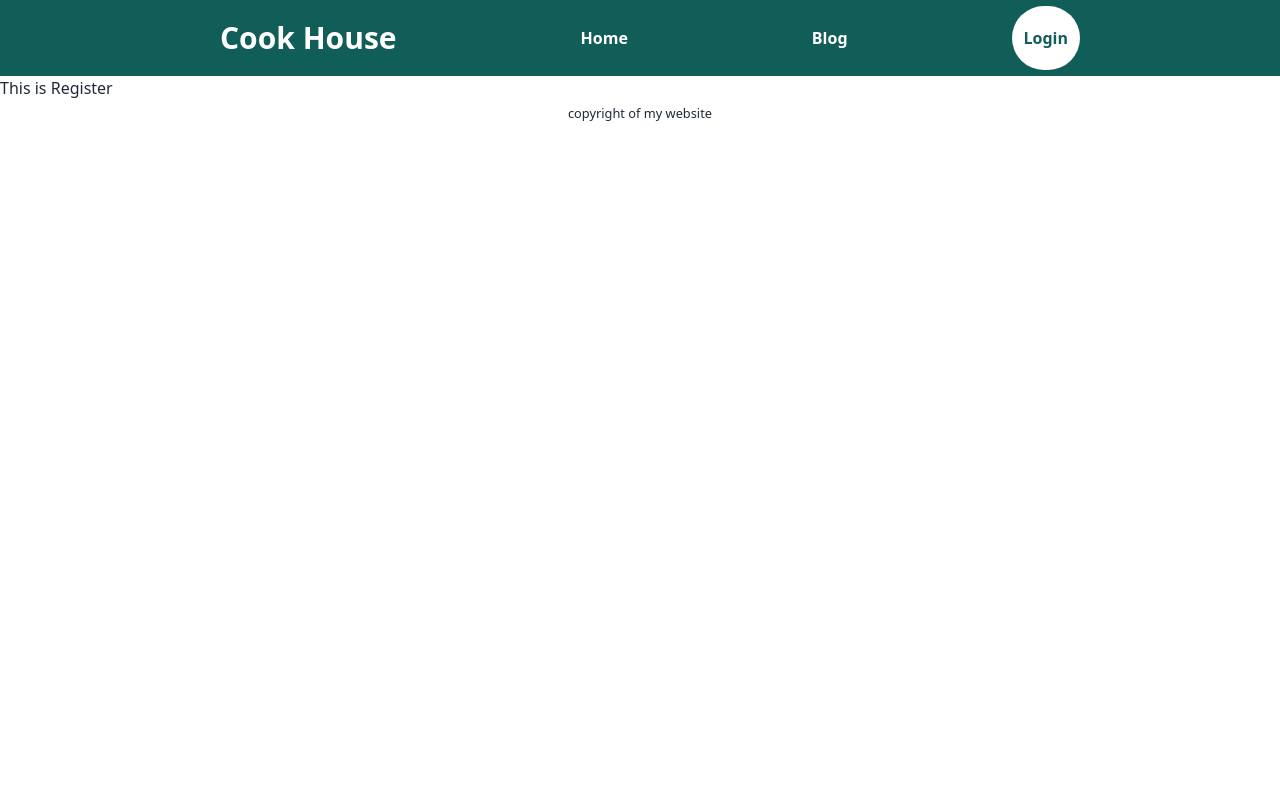
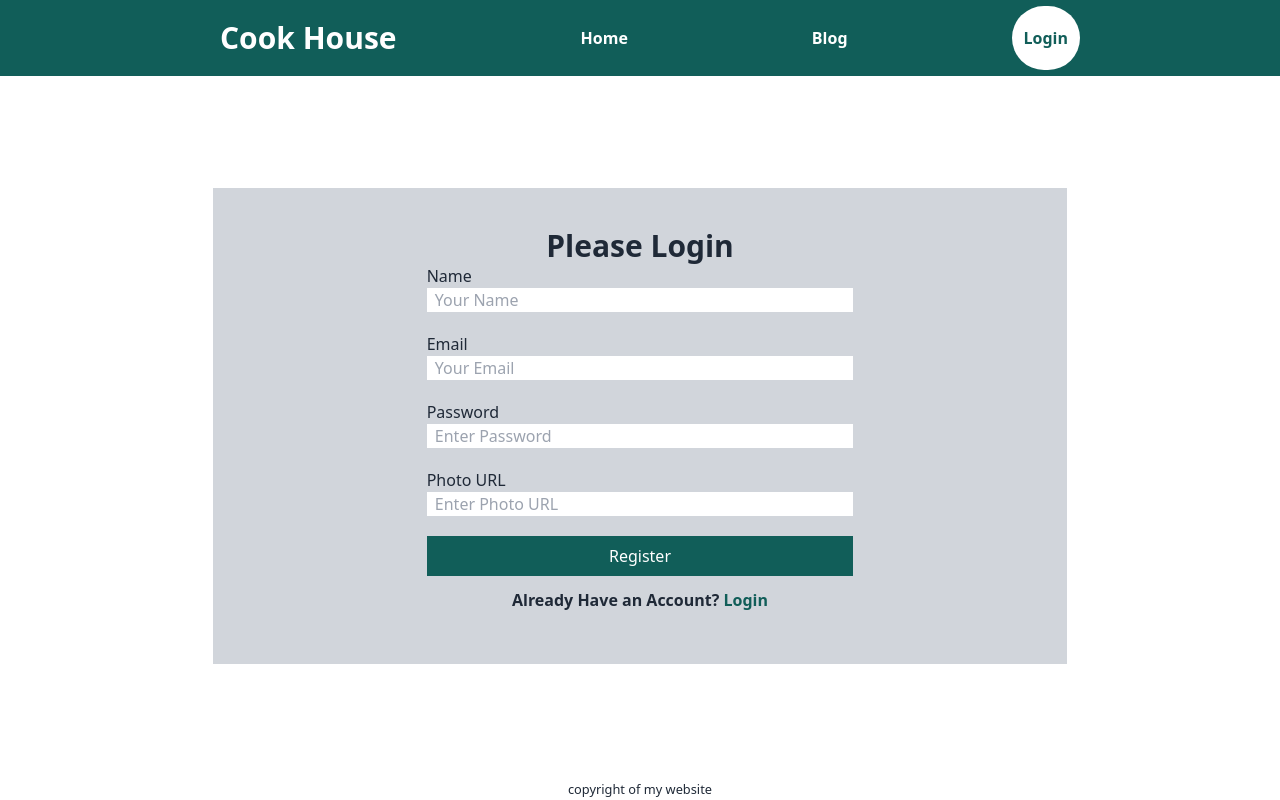
Before and after one commit to Asma505/chef-recipe-hunter-client-side, a React (Vite) app: page /register in a window 1280 px wide. Built offline with nearby package versions, Linux system fonts and the light colour scheme.

Commit message:
code for register page added

```diff
--- a/src/pages/Login/Login.jsx
+++ b/src/pages/Login/Login.jsx
@@ -13,17 +13,17 @@ const Login = () => {
         console.log(email, password);
     }
     return (
-        <div className='w-2/3 mx-auto my-52 bg-gray-300 py-10'>
+        <div className='w-2/3 mx-auto my-28 bg-gray-300 py-10'>
             <h3 className='text-center text-3xl font-bold'>Please Login</h3>
 
             <form onSubmit={handleLogin}>
-                <div className='text-center'>
+                <div className='text-left w-1/2 mx-auto'>
                     <label>Email</label>
-                    <input className='block w-1/2 mx-auto mb-5' type="email" name="email" id="" placeholder=' Your Email' required />
+                    <input className='block w-full mx-auto mb-5 pl-1' type="email" name="email" id="" placeholder=' Your Email' required />
 
 
                     <label>Password</label>
-                    <input className='block w-1/2 mx-auto mb-5' type="password" name="password" id="" placeholder=' Enter Password' required />
+                    <input className='block w-full mx-auto mb-5 pl-1' type="password" name="password" id="" placeholder=' Enter Password' required />
                 </div>
 
                 <div className='text-center'>
--- a/src/pages/Register/Register.jsx
+++ b/src/pages/Register/Register.jsx
@@ -1,9 +1,58 @@
-import React from 'react';
+import React, { useState } from 'react';
+import { Link } from 'react-router-dom';
 
 const Register = () => {
+
+    const [error, setError] = useState('');
+
+    const handleRegister = event =>{
+        event.preventDefault();
+
+        const form = event.target;
+        const name = form.name.value;
+        const email = form.email.value;
+        const password = form.password.value;
+        const photo = form.photo.value;
+        const submit = form.submit.value;
+        form.reset('');
+        console.log(name, email, password, photo);
+
+        setError('');
+
+        if(password.length < 6){
+            setError('The password is less than 6 characters');
+            return;
+        }
+    }
+
     return (
-        <div>
-            <h3>This is Register</h3>
+        <div className='w-2/3 mx-auto my-28 bg-gray-300 py-10'>
+            <h3 className='text-center text-3xl font-bold'>Please Login</h3>
+
+            <form onSubmit={handleRegister}>
+                <div className='text-left w-1/2 mx-auto'>
+                    <label>Name</label>
+                    <input className='block w-full mx-auto mb-5 pl-1' type="text" name="name" id="" placeholder=' Your Name'/>
+
+                    <label>Email</label>
+                    <input className='block w-full mx-auto mb-5 pl-1' type="email" name="email" id="" placeholder=' Your Email' required />
+
+
+                    <label>Password</label>
+                    <input className='block w-full mx-auto mb-5 pl-1' type="password" name="password" id="" placeholder=' Enter Password' required />
+
+                    <label>Photo URL</label>
+                    <input className='block w-full mx-auto mb-5 pl-1' type="text" name="photo" id="" placeholder=' Enter Photo URL'/>
+                </div>
+                <p className='text-center text-red-600 my-3'>{error}</p>
+                <div className='text-center'>
+                    <button className='w-1/2 mx-auto bg-teal-800 text-white py-2' type="submit" name='submit'>Register</button>
+                </div>
+            </form>
+
+            <div className='text-center my-3 font-bold'>
+            <p>Already Have an Account? <Link className='text-teal-800' to="/login">Login</Link></p>
+            </div>
         </div>
     );
 };
```
